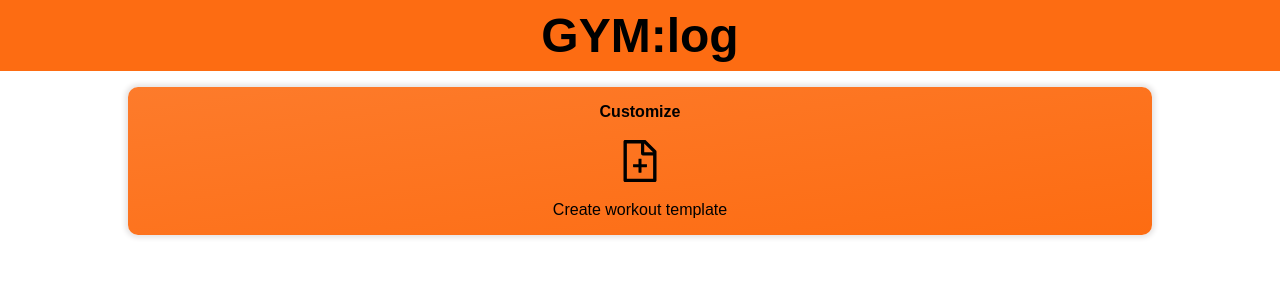
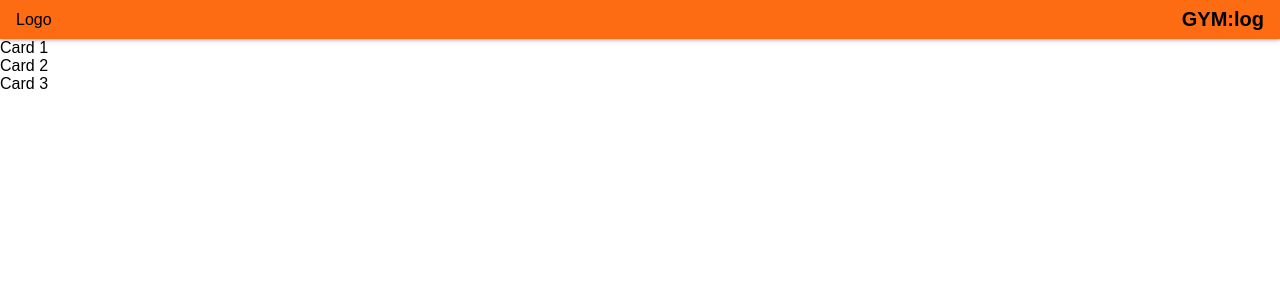
Before and after one commit to doctype-Melvin/repsetweight, a Next.js app: page / in a window 1280 px wide. Shown: the top 300 px of the page. Built offline with nearby package versions, Linux system fonts and the light colour scheme.

Commit message:
add new layout

```diff
--- a/app/layout.js
+++ b/app/layout.js
@@ -1,4 +1,4 @@
-import MainLayout from "@/components/Layout";
+import Header from "@/components/Header";
 import React from "react";
 import "./global.css";
 
@@ -6,7 +6,8 @@ export default function RootLayout({ children }) {
   return (
     <html lang="en">
       <body>
-        <MainLayout>{children}</MainLayout>
+        <Header />
+        <main>{children}</main>
       </body>
     </html>
   );
--- a/app/page.js
+++ b/app/page.js
@@ -7,23 +7,10 @@ import LinkCard from "@/components/LinkCard";
 
 export default function Home() {
   return (
-    <section className={styles.page__container}>
-      {/* <TileElement /> */}
-      {/* <Link href="/presets" className={styles.link__styled__span}>
-        <LinkCard
-          linkTitle="All Templates"
-          icon={<Book />}
-          description="Explore the preset workout templates"
-        />
-      </Link>
-        */}
-      <Link href="/presets/new" className={styles.link__styled__span}>
-        <LinkCard
-          linkTitle="Customize"
-          icon={<Write />}
-          description="Create workout template"
-        />
-      </Link>
+    <section>
+      <div>Card 1</div>
+      <div>Card 2</div>
+      <div>Card 3</div>
     </section>
   );
 }
--- a/app/styles.module.css
+++ b/app/styles.module.css
@@ -1,4 +1,4 @@
-.page__container {
+/* .page__container {
   display: grid;
   min-height: 100%;
   grid-template-columns: 1fr 1fr;
@@ -19,4 +19,4 @@
 
 .link__styled__span:visited {
   color: var(--black);
-}
+} */
--- a/components/Header/index.js
+++ b/components/Header/index.js
@@ -3,6 +3,7 @@ import "./styles.css";
 export default function Header() {
   return (
     <section className="header__container">
+      <div className="logo__container">Logo</div>
       <h1>GYM:log</h1>
     </section>
   );
--- a/components/Header/styles.css
+++ b/components/Header/styles.css
@@ -1,13 +1,19 @@
 .header__container {
-  position: relative;
-  font-size: 1.25rem;
-  height: fit-content;
   background-color: var(--orange);
+  width: 100%;
+  display: flex;
+  justify-content: space-between;
+  align-items: center;
+  box-shadow: 0px 0px 5px 0px rgba(0, 0, 0, 0.5);
+}
+
+.logo__container {
+  margin: 0 1rem;
 }
 
 h1 {
   text-align: center;
-  font-size: 3rem;
-  margin: 0;
+  font-size: 1.25rem;
+  margin: 0 1rem;
   padding: 0.5rem 0;
 }
--- a/components/Layout/index.js
+++ /dev/null
@@ -1,13 +0,0 @@
-import Header from "../Header";
-import Navigation from "../Navigation";
-import "./styles.css";
-
-export default function MainLayout({ children }) {
-  return (
-    <section className="layout__container">
-      <Header />
-      <main className="main__content">{children}</main>
-      {/* <Navigation /> */}
-    </section>
-  );
-}
--- a/components/Layout/styles.css
+++ /dev/null
@@ -1,10 +0,0 @@
-.layout__container {
-  height: calc(100vh - var(--header-height));
-  display: grid;
-  grid-template-columns: 1fr;
-  grid-template-rows: 0.35fr 5fr 0.5fr;
-}
-
-.main__content {
-  width: 100%;
-}
```
